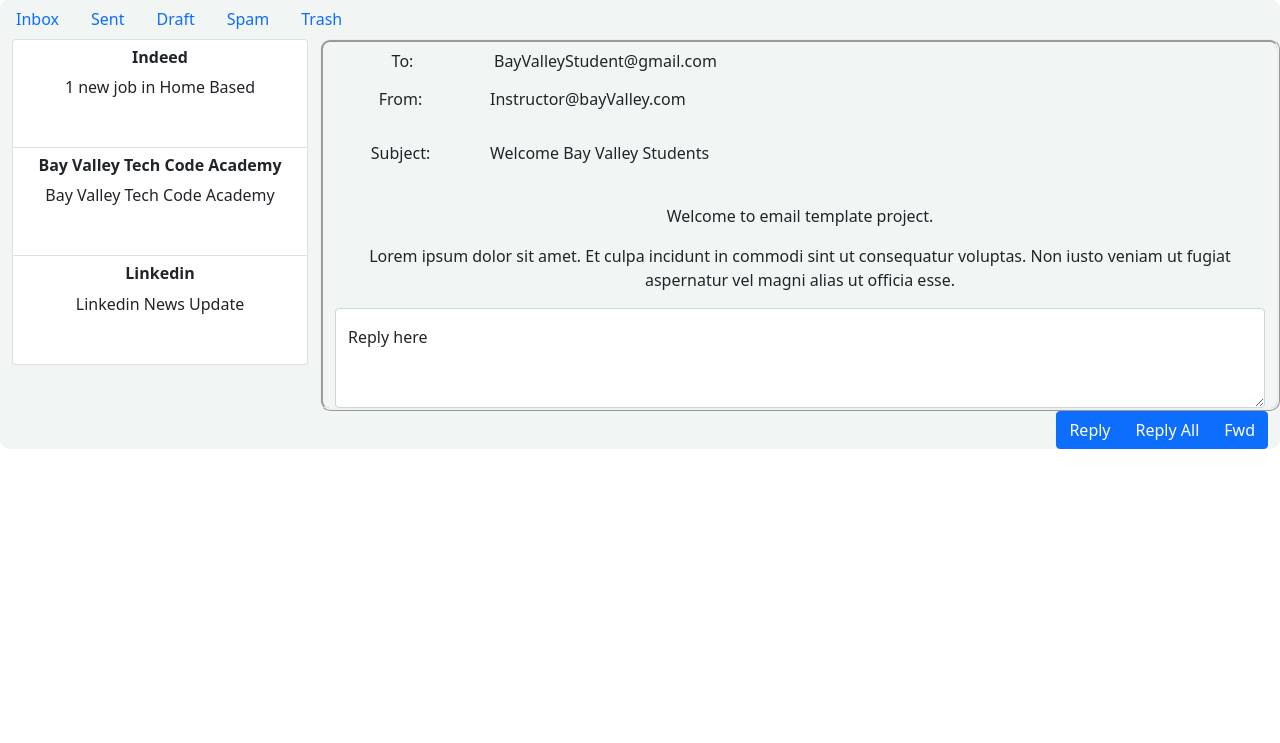
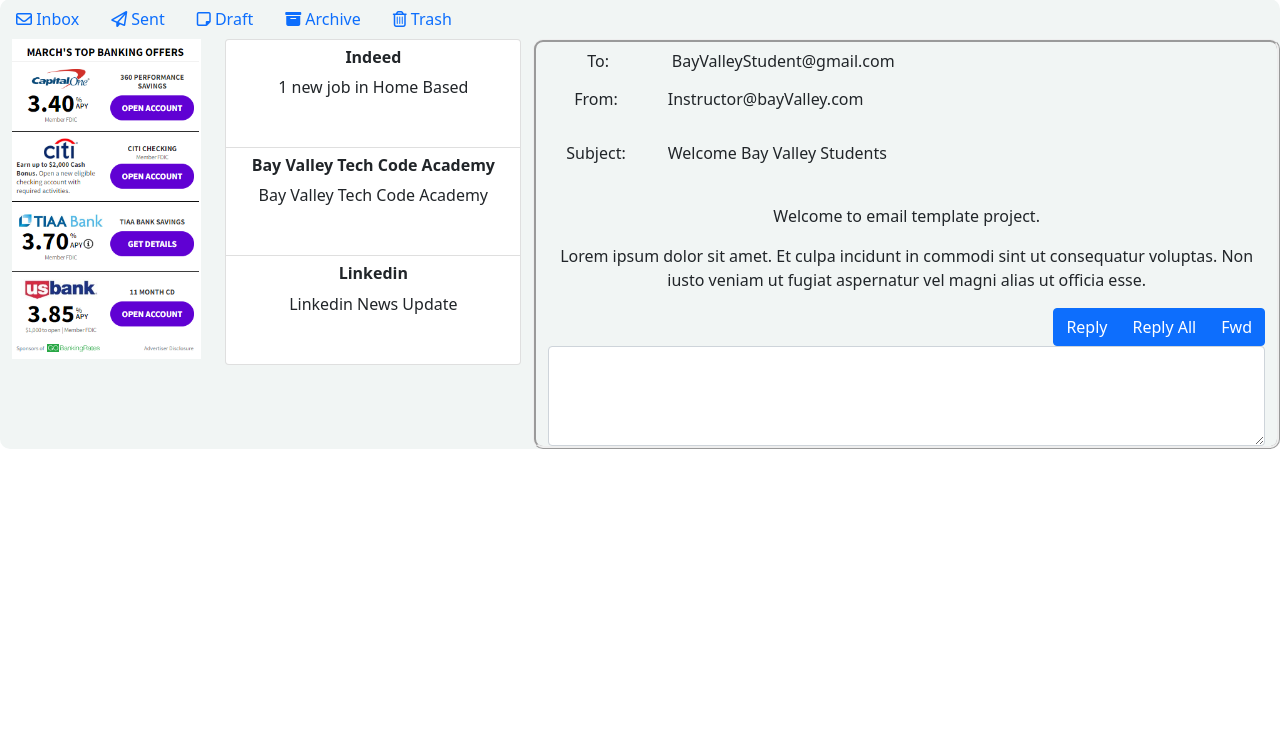
Before and after one commit to js-231/EmailTemplate, a plain HTML site: page index.html in a window 1280 px wide. Shown: the part 57-800 px from the top of the page. Drawn offline with nearby package versions, Linux system fonts and the light colour scheme.

Commit message:
second commit email template

```diff
--- a/index.html
+++ b/index.html
@@ -11,6 +11,7 @@
     <link href="https://cdn.jsdelivr.net/npm/bootstrap@5.0.2/dist/css/bootstrap.min.css" rel="stylesheet" integrity="sha384-EVSTQN3/azprG1Anm3QDgpJLIm9Nao0Yz1ztcQTwFspd3yD65VohhpuuCOmLASjC" crossorigin="anonymous">
      <!-- Don’t forget to link your ext. Stylesheet under this comment -->
      <link href="styles.css" type="text/css" rel="stylesheet"/>
+     <script src="https://kit.fontawesome.com/a376009cdd.js" crossorigin="anonymous"></script>
 
     <title>Bootstrap Grid Practice</title>
 </head>
@@ -19,7 +20,7 @@
 
   <nav class="navbar bg-body-tertiary">
     <div class="container-fluid">
-      <a class="navbar-brand"><b>Welcome, JS</b></a>
+      <a class="navbar-brand"><b><i class="fa-solid fa-user"></i> Welcome, JS </b></a>
       <form class="d-flex" role="search">
         <input class="form-control me-2" type="search" placeholder="Search" aria-label="Search">
         <button class="btn btn-outline-success" type="submit">Search</button>
@@ -73,19 +74,19 @@
           <div class="col">
             <ul class="nav">
               <li class="nav-item">
-                <a class="nav-link active" aria-current="page" href="#">Inbox</a>
+                <a class="nav-link active" aria-current="page" href="#"><i class="fa-regular fa-envelope"></i> Inbox</a>
               </li>
               <li class="nav-item">
-                <a class="nav-link" href="#">Sent</a>
+                <a class="nav-link" href="#"><i class="fa-regular fa-paper-plane"></i> Sent</a>
               </li>
               <li class="nav-item">
-                <a class="nav-link" href="#">Draft</a>
+                <a class="nav-link" href="#"> <i class="fa-regular fa-note-sticky"></i> Draft</a>
               </li>
               <li class="nav-item">
-                <a class="nav-link" href="#">Spam</a>
+                <a class="nav-link" href="#"><i class="fa-solid fa-box-archive"></i> Archive</a>
               </li>
               <li class="nav-item">
-                <a class="nav-link" href="#">Trash</a>
+                <a class="nav-link" href="#"><i class="fa-regular fa-trash-can"></i> Trash</a>
               </li>
               <!--<li class="nav-item">
                 <a class="nav-link disabled">Spam</a>
@@ -97,6 +98,11 @@
 
          <div class="container-fluid text-center">
           <div class="row">
+
+            <div class="col-2 col-md-2 d-none d-md-block">
+              <img src="Ad-1-email template.PNG" class="img-fluid" alt="Ad-1-email template">
+            </div>
+
             <div class="col-sm-3 column-L">
               <ul class="list-group">
                 <li class="list-group-item"> <h6><b>Indeed</b></h6>
@@ -108,7 +114,7 @@
               </ul>
             </div>
 
-            <div class="col-sm-9 column-R">
+            <div class="col-7 col-md-7 container-fluid column-R">
               <div class="mb-3 row">
                 <label for="staticEmail" class="col-sm-2 col-form-label">To:</label>
                 <div class="col-sm-10">
@@ -145,19 +151,23 @@
 
 
              <div class="form-floating">
+              <div class="buttons">
+                <div class="btn-group" role="group" aria-label="Basic example">
+                  <button type="button" class="btn btn-primary">Reply</button>
+                  <button type="button" class="btn btn-primary">Reply All</button>
+                  <button type="button" class="btn btn-primary">Fwd</button>
+                </div>
+              </div>
+
               <textarea class="form-control" placeholder="Leave a comment here" id="floatingTextarea2" style="height: 100px"></textarea>
-              <label for="floatingTextarea2">Reply here</label>
+              <label for="floatingTextarea2"></label>
+
+
             </div>
             </div>
           </div>
 
-            <div class="buttons">
-            <div class="btn-group" role="group" aria-label="Basic example">
-              <button type="button" class="btn btn-primary">Reply</button>
-              <button type="button" class="btn btn-primary">Reply All</button>
-              <button type="button" class="btn btn-primary">Fwd</button>
-            </div>
-          </div>
+
 
 
           </div>
```
Also changed, not shown: Ad-1-email template.PNG (added), Ad-2-email template.PNG (added), Ad-3-email template.PNG (added).
